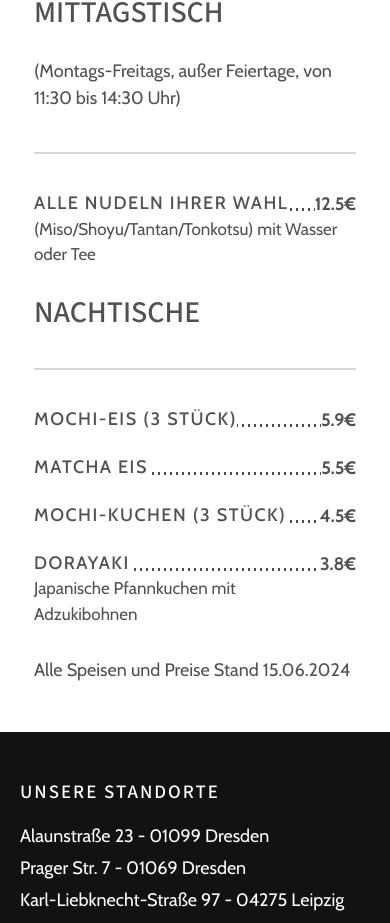
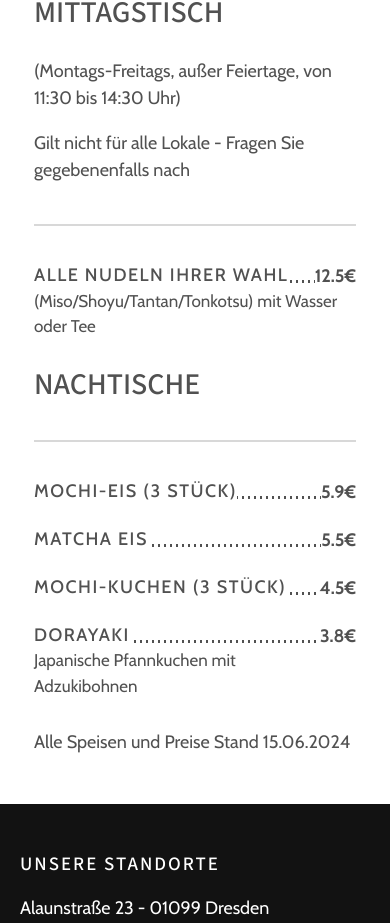
Before and after one commit to DepTrai95/vue-ramen1974, a Vue app: page /menu in a window 390 px wide. Shown: the part 3200-4123 px from the top of the page. Built offline with nearby package versions, Linux system fonts and the light colour scheme.

Commit message:
[TASK] update phone number and menu-info

```diff
--- a/src/pages/contact/ContactPage.vue
+++ b/src/pages/contact/ContactPage.vue
@@ -114,7 +114,7 @@ export default {
                id: 4,
                name: 'Leipzig Zentrum',
                address: 'Hainstraße 10, 04109 Leipzig',
-               number: '0178 4918616',
+               number: '0341 24835694',
                mail: 'leipzig-zentrum@ramen1974.de',
                instagram: 'https://www.instagram.com/ramen1974.zentrumleipzig/',
                lunchTime: "11:30 - 14:30",
--- a/src/pages/menu/Menu.vue
+++ b/src/pages/menu/Menu.vue
@@ -6,6 +6,7 @@
                class="menu-item__item-category grid-item fade-animation">
                <h2>{{ category.name }}</h2>
                <p v-if="category.description">{{ category.description }}</p>
+               <p v-if="category.description_second_line">{{ category.description_second_line }}</p>
                <hr class="separator">
                <ul>
                   <menu-item v-for="menuItem in category.items" :key="menuItem.id" :menu-item="menuItem"
--- a/src/pages/menu/menu.json
+++ b/src/pages/menu/menu.json
@@ -155,6 +155,7 @@
     {
       "name": "Mittagstisch",
       "description": "(Montags-Freitags, außer Feiertage, von 11:30 bis 14:30 Uhr)",
+      "description_second_line": "Gilt nicht für alle Lokale - Fragen Sie gegebenenfalls nach",
       "items": [
         {
           "id": "M1",
```
